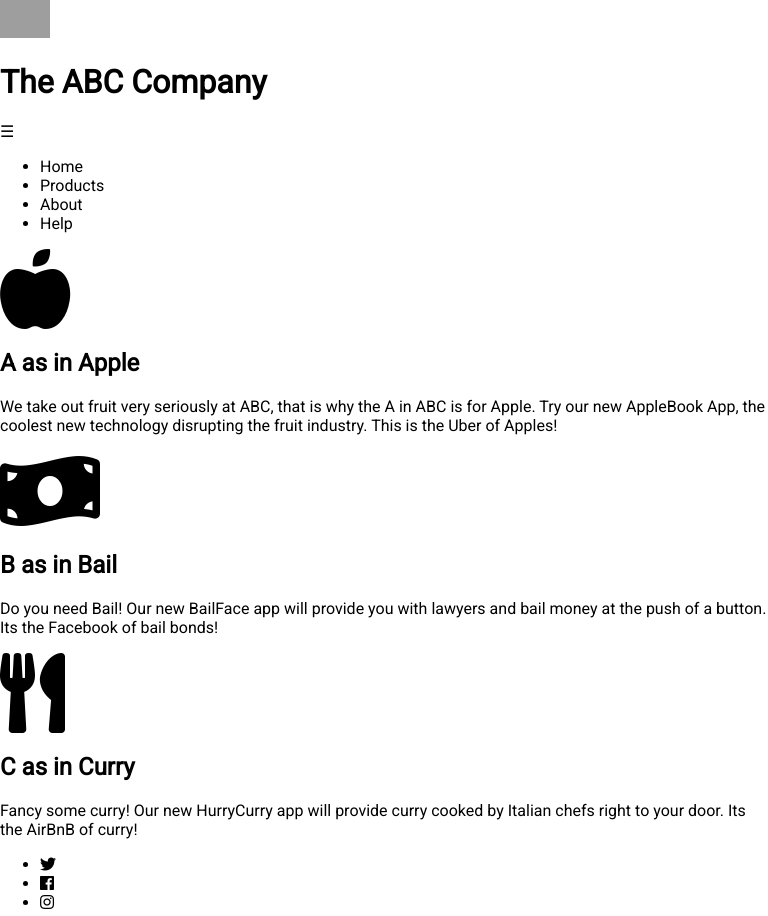
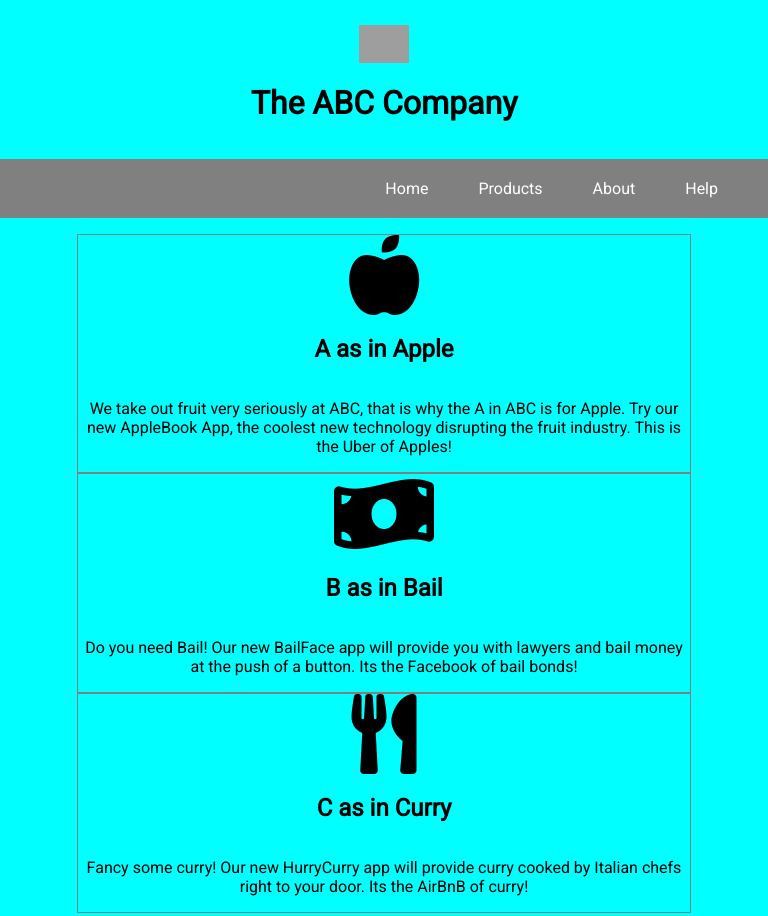
Before and after one commit to alexisavz/Laboratorio3_Flex_y_Media, a plain HTML site: page index.html in a window 768 px wide. Shown: the top 916 px of the page. Drawn offline with Linux system fonts and the light colour scheme; grey boxes are pictures that could not be loaded.

Commit message:
Added styling, and media queries

```diff
--- a/css/index.css
+++ b/css/index.css
@@ -11,3 +11,104 @@
 .logo > img {
   width: 50px;
 }
+
+.hamburger{
+  display: none;
+}
+
+header{
+  display: flex;
+  flex-direction: row;
+  justify-content: flex-start;
+  align-items: center;
+}
+
+.logo{
+  width: 33%;
+  display: flex;
+  align-self: center;
+  justify-content: center;
+}
+
+.menu{
+  background-color: grey;
+  list-style-type: none;
+  display: flex;
+  flex-direction: row;
+  justify-content: flex-end;
+  padding: 20px 0px 20px 0px;
+}
+
+li{
+  color: white;
+  margin-right: 50px;
+}
+
+main{
+  display: flex;
+  flex-direction: row;
+  justify-content: space-around;
+}
+
+.product{
+  border: 1px solid grey;
+  display: flex;
+  flex-direction: column;
+  width: 30%;
+  align-items: center;
+}
+
+.social_icon{
+  list-style-type: none;
+  color: black;
+}
+
+.social{
+  display: flex;
+  flex-direction: row;
+  justify-content: space-around;
+}
+
+@media (max-width: 1024px) and (min-width: 768px) {
+
+  main{
+    display: flex;
+    flex-direction: column;
+    align-items: center;
+  }
+
+  .product{
+    width: 80%;
+  }
+
+}
+
+@media (max-width: 768px){
+
+  body{
+    background-color: aqua;
+  }
+
+  header{
+    display: flex;
+    flex-direction: column;
+    justify-content: flex-start;
+    align-items: center;
+  }
+
+  .logo{
+    margin-top: 25px;
+  }
+
+  main{
+    display: flex;
+    flex-direction: column;
+    align-items: center;
+  }
+
+  .product{
+    width: 80%;
+    text-align: center;
+  }
+
+}
```
